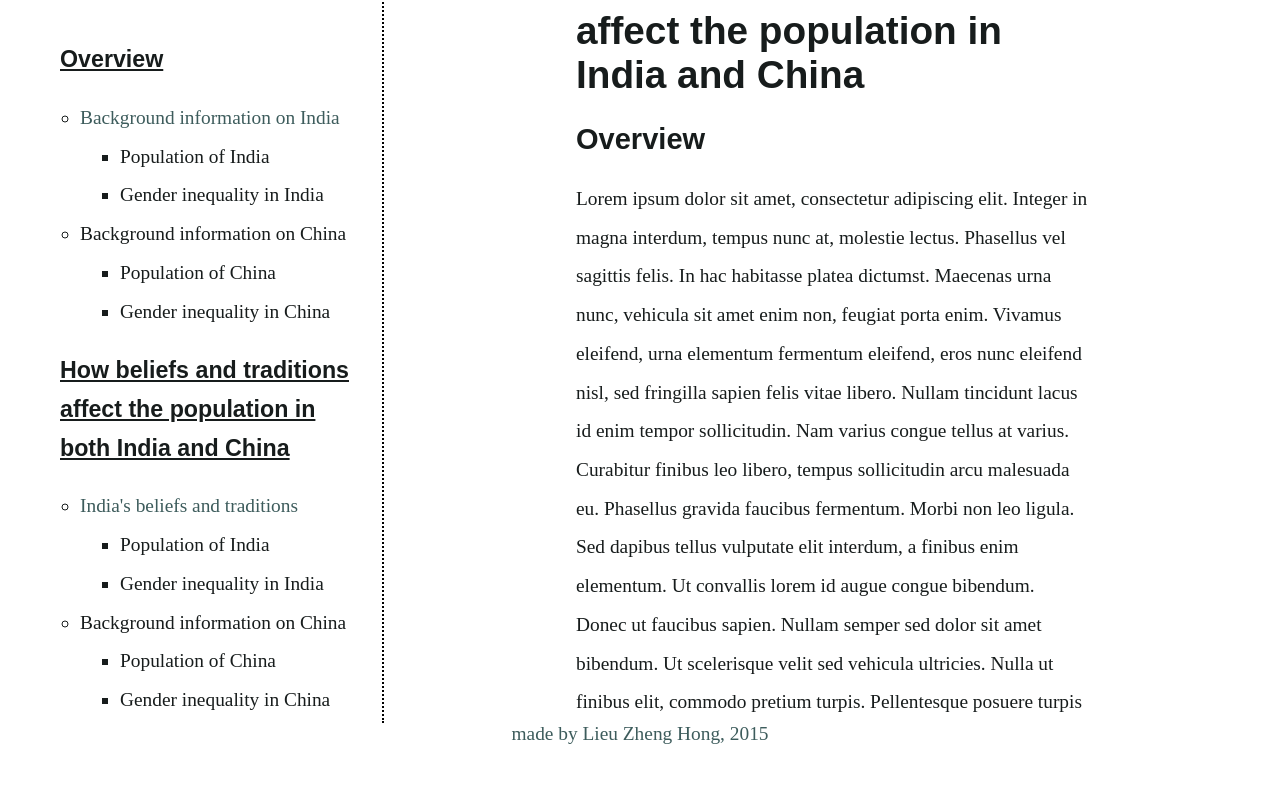
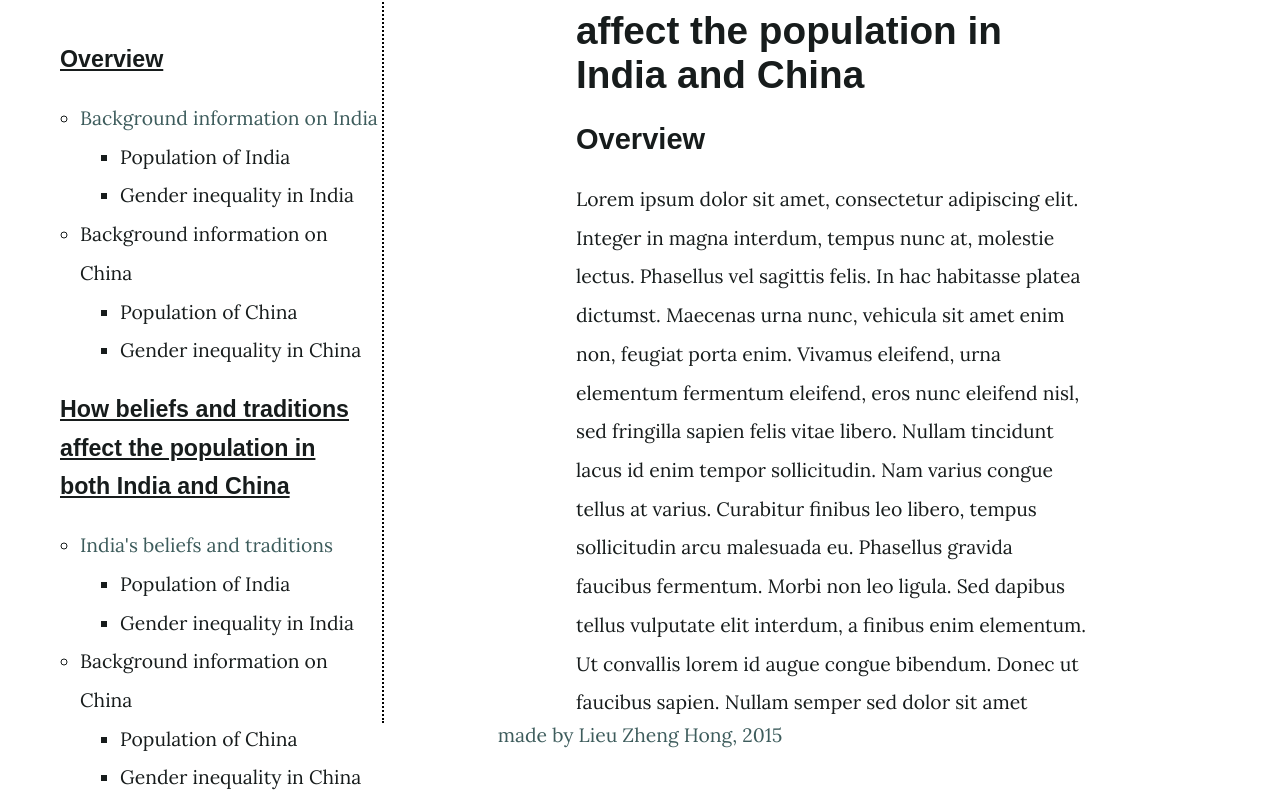
Before and after one commit to lieuzhenghong/eBook-Boilerplate, a plain HTML site: page ebook.html in a window 1280 px wide. Shown: the part 61-858 px from the top of the page. Before the commit the page ends 806 px from the top, so only its background shows below. Drawn offline with Linux system fonts and the light colour scheme.

Commit message:
font change

```diff
--- a/ebook.html
+++ b/ebook.html
@@ -3,6 +3,7 @@
 <head>
 <title>IH Project</title>
 <link rel = "stylesheet" href = 'style.css' />
+<link href='http://fonts.googleapis.com/css?family=Lora:400,700,400italic' rel='stylesheet' type='text/css'>
 
 <script type ="application/javascript">
     function goTop() {
--- a/style.css
+++ b/style.css
@@ -21,6 +21,7 @@ html, body {
     font-size: 1.1em;
     color: hsl(180, 10%, 10%);
     background-color: white;
+    font-family: 'Lora', serif;
 }
 
 body {
```
Also changed, not shown: index.html (+1 -0 lines).
